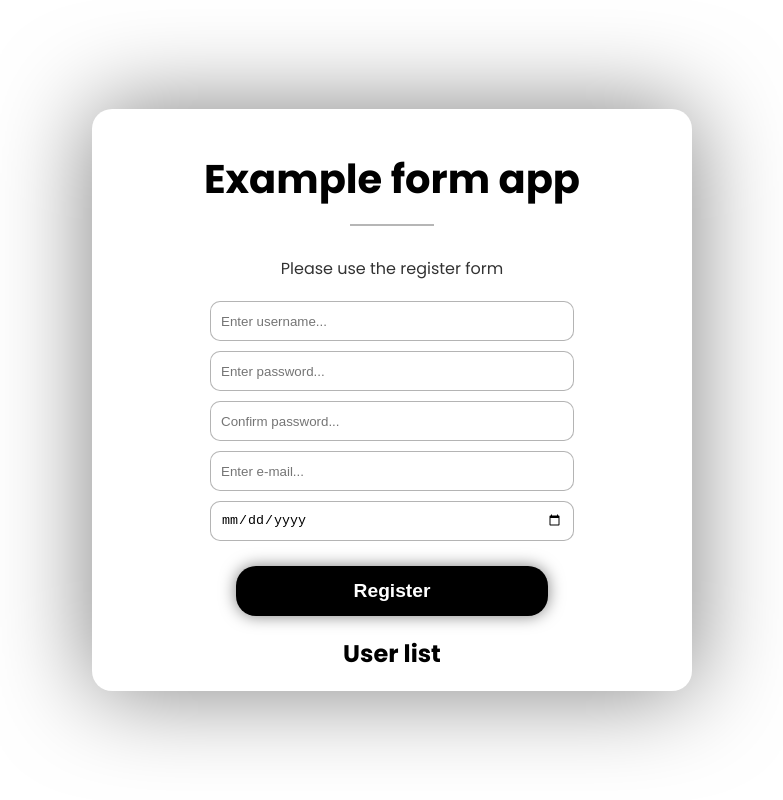
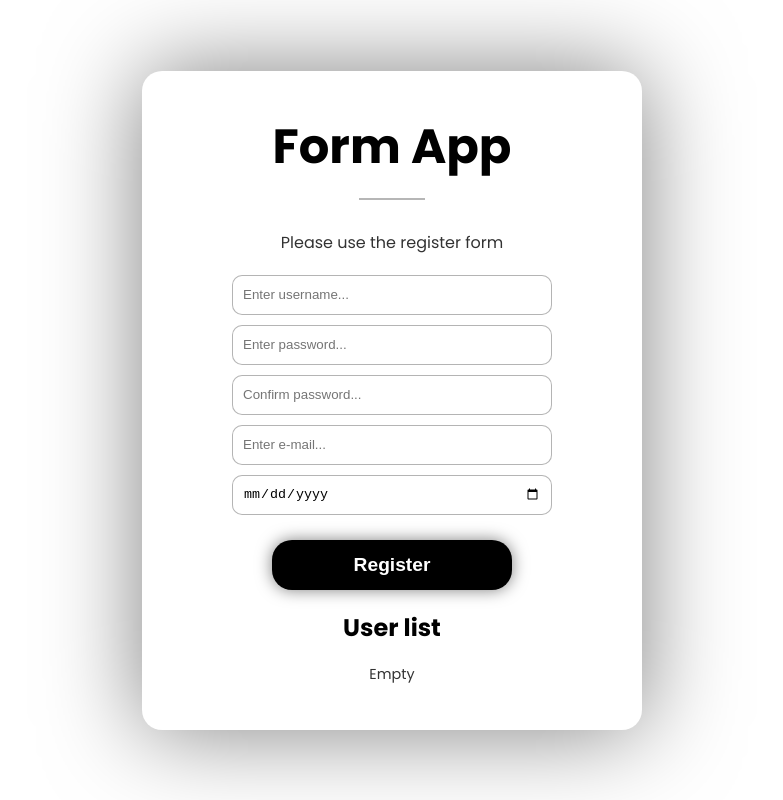
Before and after one commit to RomanSchmid/form-app, a plain HTML site: page index.html in a window 1280 px wide. Shown: the whole page, without its empty margins (248-1031 px from the left). Drawn offline with Linux system fonts and the light colour scheme.

Commit message:
User list changes

```diff
--- a/index.html
+++ b/index.html
@@ -5,11 +5,11 @@
     <meta http-equiv="X-UA-Compatible" content="IE=edge">
     <meta name="viewport" content="width=device-width, initial-scale=1.0">
     <link rel="stylesheet" href="style.css">
-    <title>Example Form App</title>
+    <title>Form App</title>
 </head>
 <body>
     <div class="container">
-        <h1>Example form app</h1>
+        <h1>Form App</h1>
         <p>Please use the register form</p>
 
         <form id="example-form">
@@ -57,8 +57,11 @@
             <button type="submit">Register</button>
         </form>
 
-        <div class="user-list">
+        <div class="user-list-container">
             <h2>User list</h2>
+            <div class="user-list">
+                <p id="empty">Empty</p>
+            </div>
         </div>
 
     </div>
--- a/script.js
+++ b/script.js
@@ -1,5 +1,7 @@
 const form = document.getElementById("example-form");
 const userList = document.querySelector(".user-list");
+const empty = document.getElementById("empty");
+
 const usernameError = document.querySelector(".username-error");
 const passwordError = document.querySelector(".password-error");
 const confirmPasswordError = document.querySelector(".confirm-password-error");
@@ -63,6 +65,9 @@ form.addEventListener("submit", (event) => {
     let cond4 = emailValidation(email);
 
     if (cond1 && cond2 && cond3 && cond4) {
+
+        userList.removeChild(empty);
+
         let newUser = document.createElement("p");
         newUser.textContent = `${username} - ${email} - ${date}`;
 
--- a/style.css
+++ b/style.css
@@ -19,10 +19,10 @@ body {
     display: flex;
     flex-direction: column;
     width: 100%;
-    max-width: 600px;
+    max-width: 500px;
     box-shadow: 0 0 6rem rgba(0,0,0, 0.5);
     border-radius: 20px;
-    padding: 20px;
+    padding: 30px;
 }
 
 h1, p {
@@ -30,8 +30,8 @@ h1, p {
 }
 
 h1 {
-    font-size: 2.5rem;
-    padding: 20px 0 30px 0;
+    font-size: 3rem;
+    padding: 10px 0 30px 0;
 }
 
 h1::after {
@@ -59,7 +59,7 @@ form {
 input {
     border: 1px solid rgba(150, 150, 150, 0.712);
     height: 40px;
-    width: 70%;
+    width: 80%;
     border-radius: 10px;
     padding: 10px;
 }
@@ -78,8 +78,27 @@ button {
     box-shadow: 0 0 1rem rgba(0,0,0, 0.5);
 }
 
+.user-list-container {
+    display: flex;
+    flex-direction: column;
+    justify-content: center;
+    align-items: center;
+}
+
 .user-list {
-    text-align: center;
+    display: flex;
+    flex-direction: column;
+    justify-content: center;
+    align-items: center;
+    min-height: 50px;
+    width: 100%;
+    /* border: 1px solid rgba(134, 134, 134, 0.603); */
+    border-radius: 10px;
+    margin-top: 5px;
+}
+
+.user-list p {
+    font-size: 0.9rem;
 }
 
 
```
